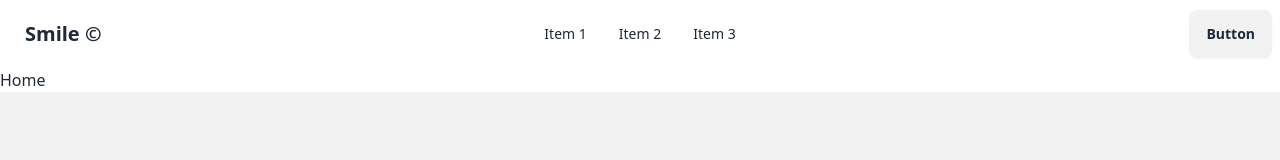
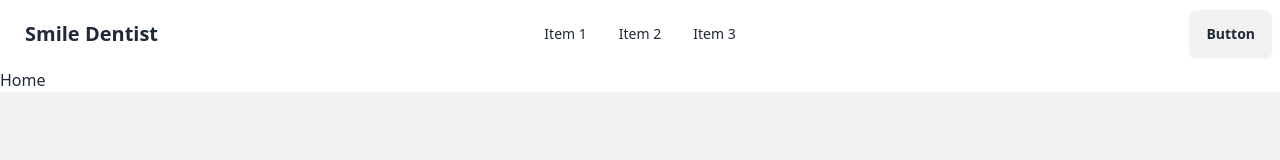
Before and after one commit to asad2002web/smile-dentist-client, a React (Vite) app: page / in a window 1280 px wide. Shown: the top 160 px of the page. Built offline with nearby package versions, Linux system fonts and the light colour scheme.

Commit message:
production test [01]

```diff
--- a/src/shared/Navbar.jsx
+++ b/src/shared/Navbar.jsx
@@ -15,7 +15,7 @@
         <li><a>Item 3</a></li>
       </ul>
     </div>
-    <a className="btn btn-ghost text-xl">Smile &copy; </a>
+    <a className="btn btn-ghost text-xl">Smile Dentist </a>
   </div>
   <div className="navbar-center hidden lg:flex">
     <ul className="menu menu-horizontal px-1">
```
